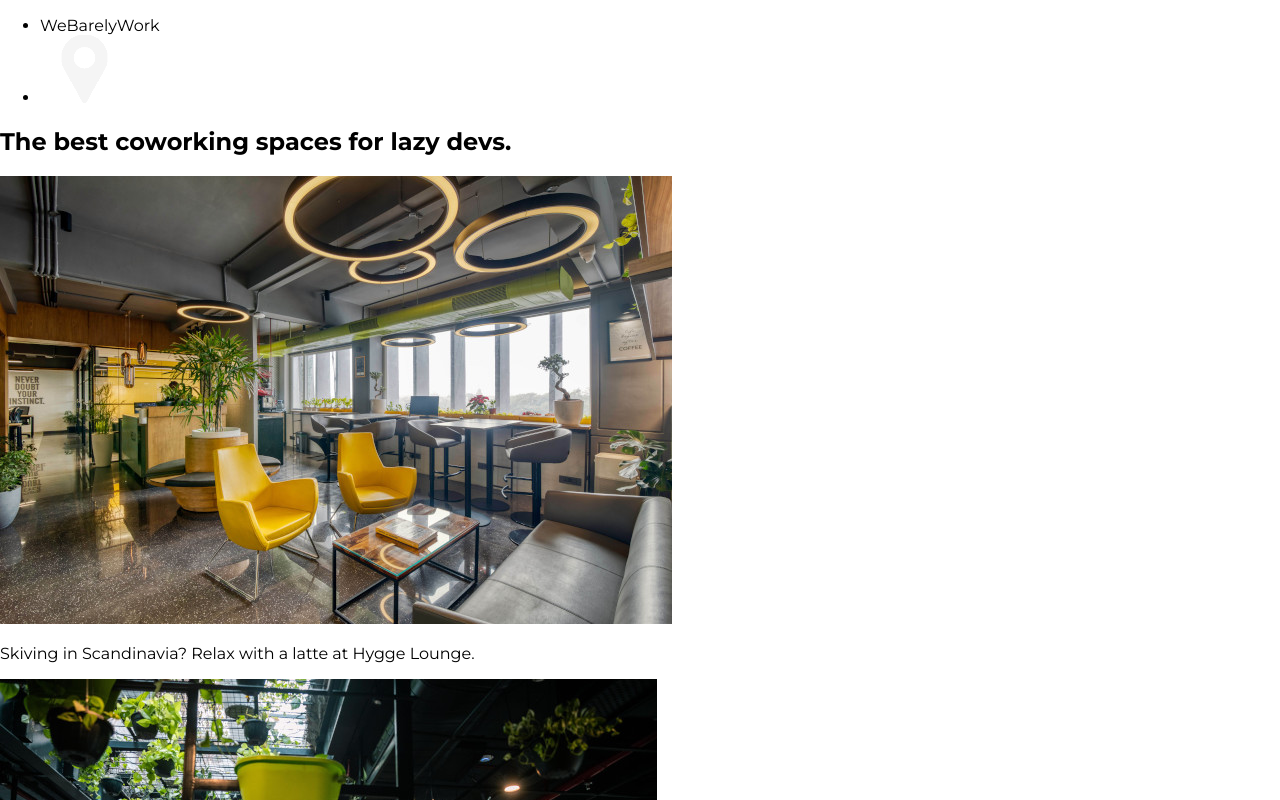
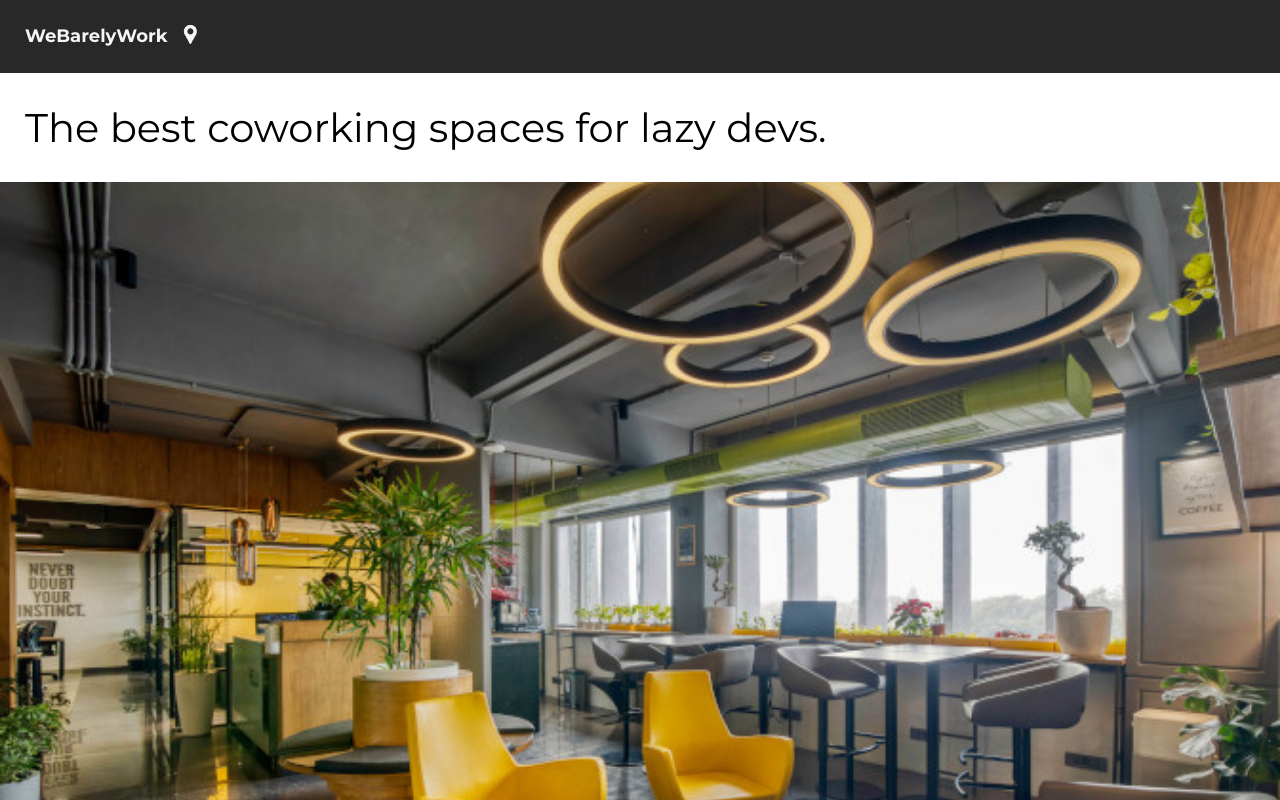
Before and after one commit to jr-nyc212/co-working-site, a website built with Vite: page index.html in a window 1280 px wide. Shown: the top 800 px of the page. Built offline with nearby package versions, Linux system fonts and the light colour scheme.

Commit message:
Style header, heading, and image cards to match the design

```diff
--- a/index.css
+++ b/index.css
@@ -4,8 +4,43 @@ body {
     font-family: Montserrat, sans-serif;
 }
 
-/*
-Challenge:
-1. Get this layout looking like the
-   screenshots on the slide.
-*/
+ul {
+    background-color: #282828;
+    list-style-type: none;
+    margin: 0;
+    padding: 25px;
+    display: flex;
+    align-items: center;
+    gap: 10px;
+}
+
+li {
+    cursor: pointer;
+}
+
+.logo {
+    font-size: 1.125rem;
+    font-weight: 700;
+    color: #f5f5f5;
+}
+
+.icon {
+    width: 25px;
+}
+
+
+h1 {
+    font-size: 2.5rem;
+    font-weight: 400;
+    margin: 30px 25px;
+}
+
+.caption {
+    margin: 0 25px;
+
+}
+
+.item-img {
+    width: 100%;
+    display: block;
+}
--- a/index.html
+++ b/index.html
@@ -1,6 +1,8 @@
 <!doctype html>
 <html>
 	<head>
+		<meta name="viewport" content="width=device-width, initial-scale=1">
+
 		<link rel="preconnect" href="https://fonts.googleapis.com">
 		<link rel="preconnect" href="https://fonts.gstatic.com" crossorigin>
 		<link href="https://fonts.googleapis.com/css2?family=Montserrat:wght@400;700&display=swap" rel="stylesheet">
```
